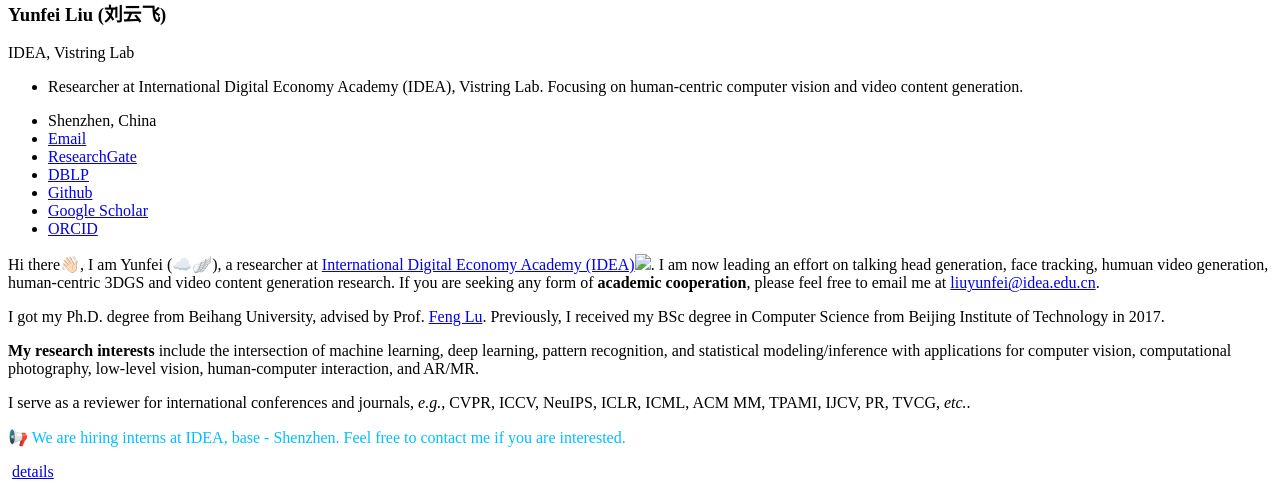
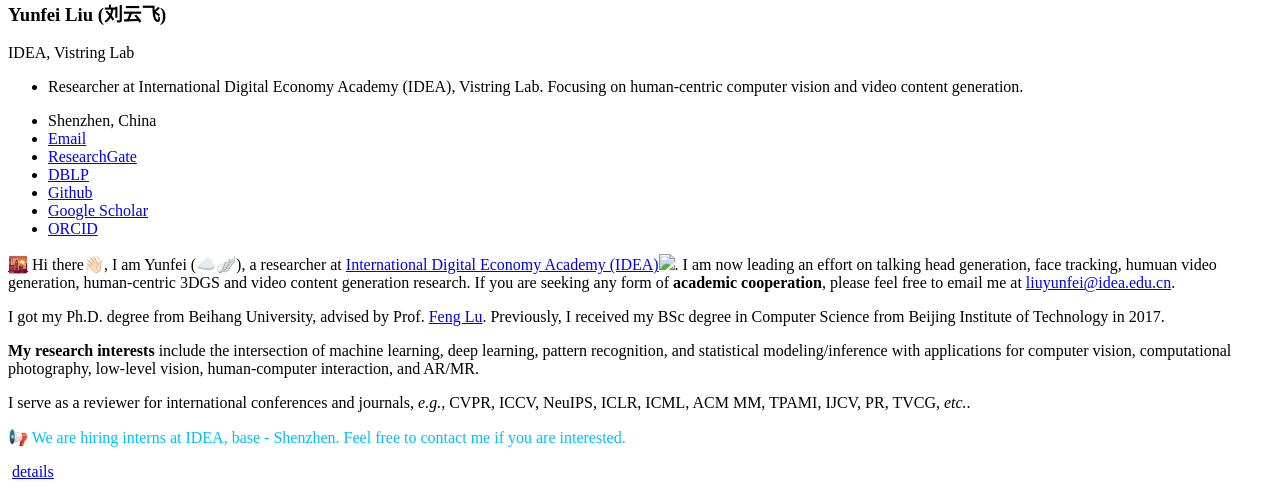
Before and after one commit to gagajian/gagajian.github.io, a Jekyll site: the page built from _pages/includes/intro.md, in a window 1280 px wide. Shown: the part 526-1023 px from the top of the page. Built offline with Jekyll 4.4.1, drawn with Linux system fonts in a browser that asks for light colours; our own code applies the rules of GitHub Pages for plain Markdown files.

Commit message:
update intro

```diff
--- a/_pages/includes/intro.md
+++ b/_pages/includes/intro.md
@@ -1,4 +1,4 @@
-[](echo/) Hi there👋🏻, I am Yunfei (☁️🪽), a researcher at [International Digital Economy Academy (IDEA)](https://idea.edu.cn)<img src='./images/idea.jpg' style='width: 2.5em;'>.
+[🌇](echo/) Hi there👋🏻, I am Yunfei (☁️🪽), a researcher at [International Digital Economy Academy (IDEA)](https://idea.edu.cn)<img src='./images/idea.jpg' style='width: 2.5em;'>.
 I am now leading an effort on talking head generation, face tracking, humuan video generation, human-centric 3DGS and video content generation research. If you are seeking any form of **academic cooperation**, please feel free to email me at [liuyunfei@idea.edu.cn](liuyunfei@idea.edu.cn).
 
 I got my Ph.D. degree from Beihang University, advised by Prof. [Feng Lu](http://shi.buaa.edu.cn/lufeng/en/index.htm). Previously, I received my BSc degree in Computer Science from Beijing Institute of Technology in 2017.
```
